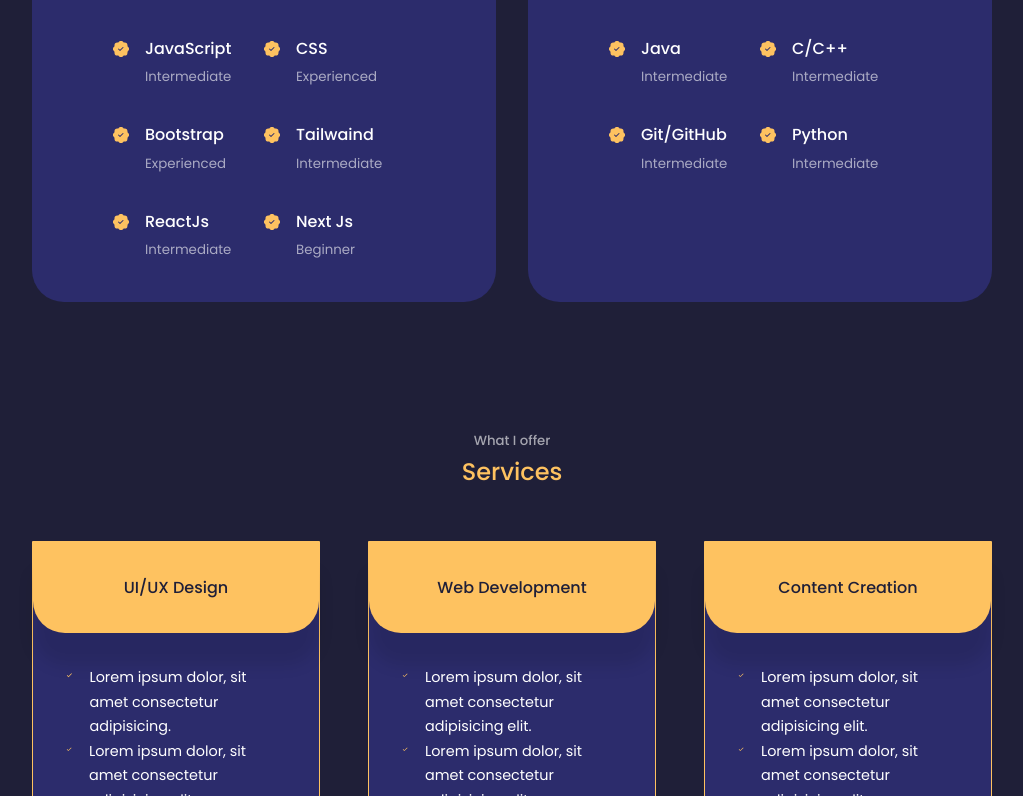
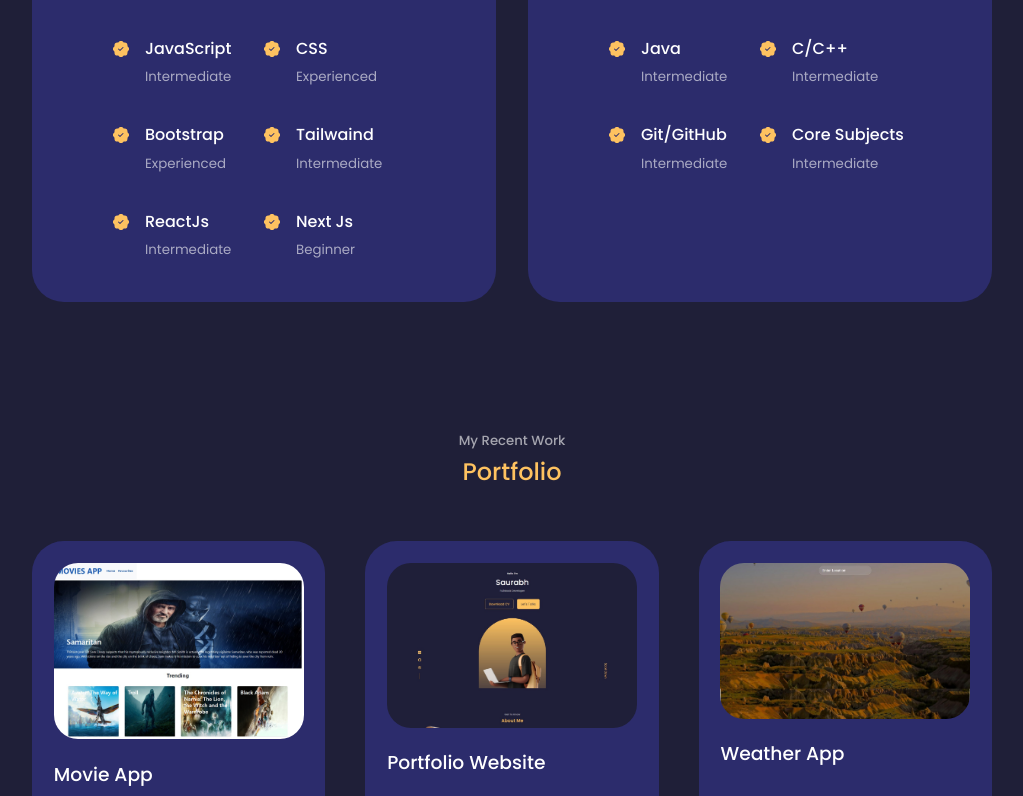
Before and after one commit to 57saurabh/my-portfolio, a React (Create React App) app: page / in a window 1280 px wide. Shown: the part 1884-2680 px from the top of the page, without its empty margins (128-1151 px from the left). Built offline with nearby package versions, Linux system fonts and the light colour scheme.

Commit message:
recentchange

```diff
--- a/src/App.jsx
+++ b/src/App.jsx
@@ -16,7 +16,7 @@ const App = () => {
        <Nav/>
       <About/>
       <Experience/>
-      <Services/>
+      {/* <Services/> */}
       <Portfolio/>
       <Testimonial/>
       <Contact/>
--- a/src/component/experience/Experience.jsx
+++ b/src/component/experience/Experience.jsx
@@ -88,7 +88,7 @@ const Experience = () => {
           <article className="experience__details">
             <BsFillPatchCheckFill  className="experience__details-icon" />
             <div>
-            <h4>Python</h4>
+            <h4>Core Subjects</h4>
             <small className='text-light'>Intermediate</small>
 
             </div>
--- a/src/component/footer/Footer.jsx
+++ b/src/component/footer/Footer.jsx
@@ -11,11 +11,11 @@ const Footer = () => {
         <ul className="permalinks">
 
           <li><a href="#">Home</a></li>
-          <li><a href="#abouts">About</a></li>
+          <li><a href="#about">About</a></li>
           <li><a href="#experience">Skills</a></li>
           <li><a href="#services">Experience</a></li>
           <li><a href="#portfolio">Projects</a></li>
-          <li><a href="#testimonials">Testimonials</a></li>
+          <li><a href="#testimonial">Testimonials</a></li>
           <li><a href="#contact">Contact</a></li>
         </ul>
 
@@ -28,7 +28,7 @@ const Footer = () => {
         </div>
 
     <div className="footer__copyright">
-      <small>&copy; Utkarsh Goel All rights reserved.</small>
+      <small>&copy; Saurabh Srivastava All rights reserved.</small>
     </div>
 
     </footer>
```
